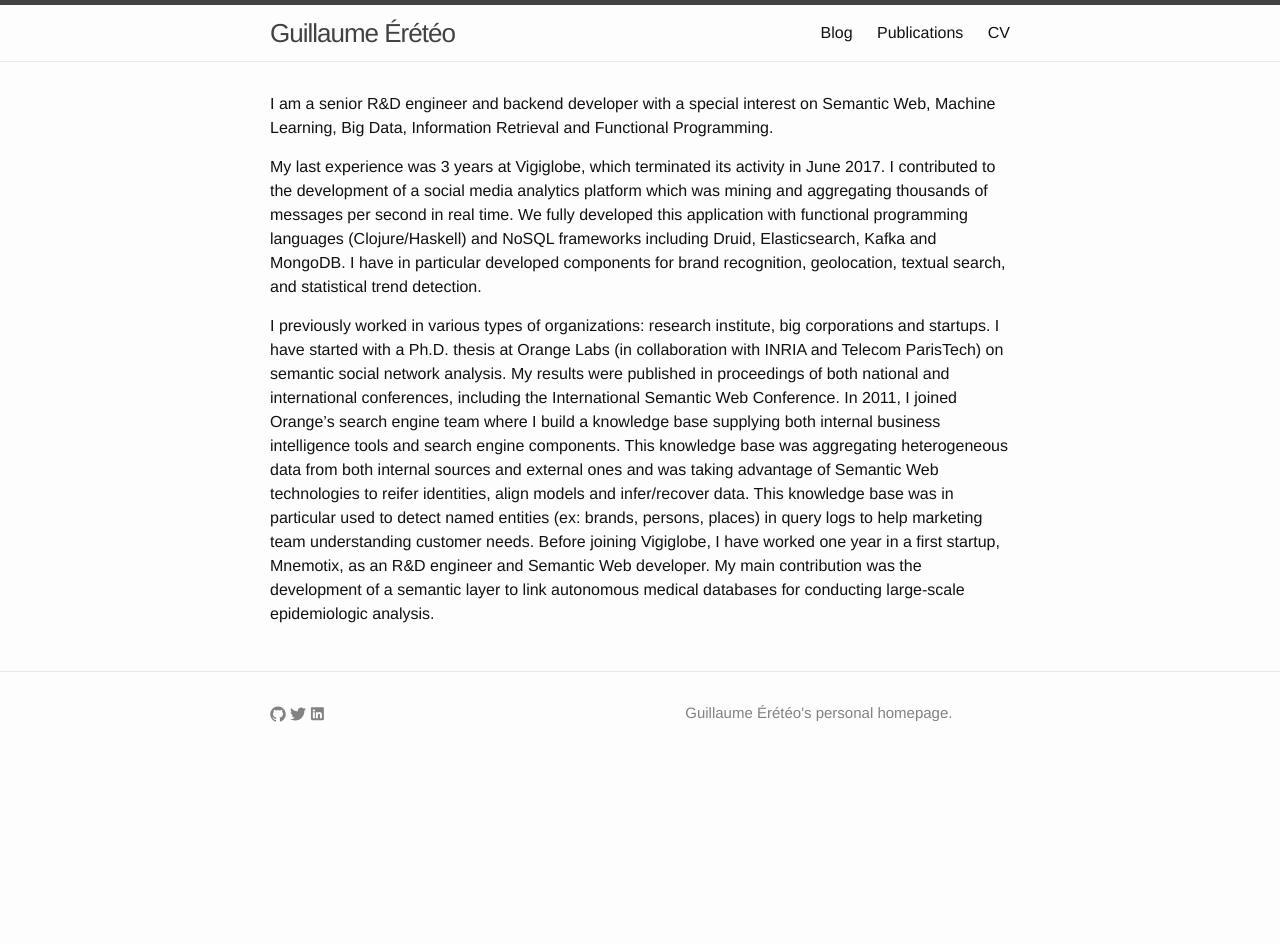
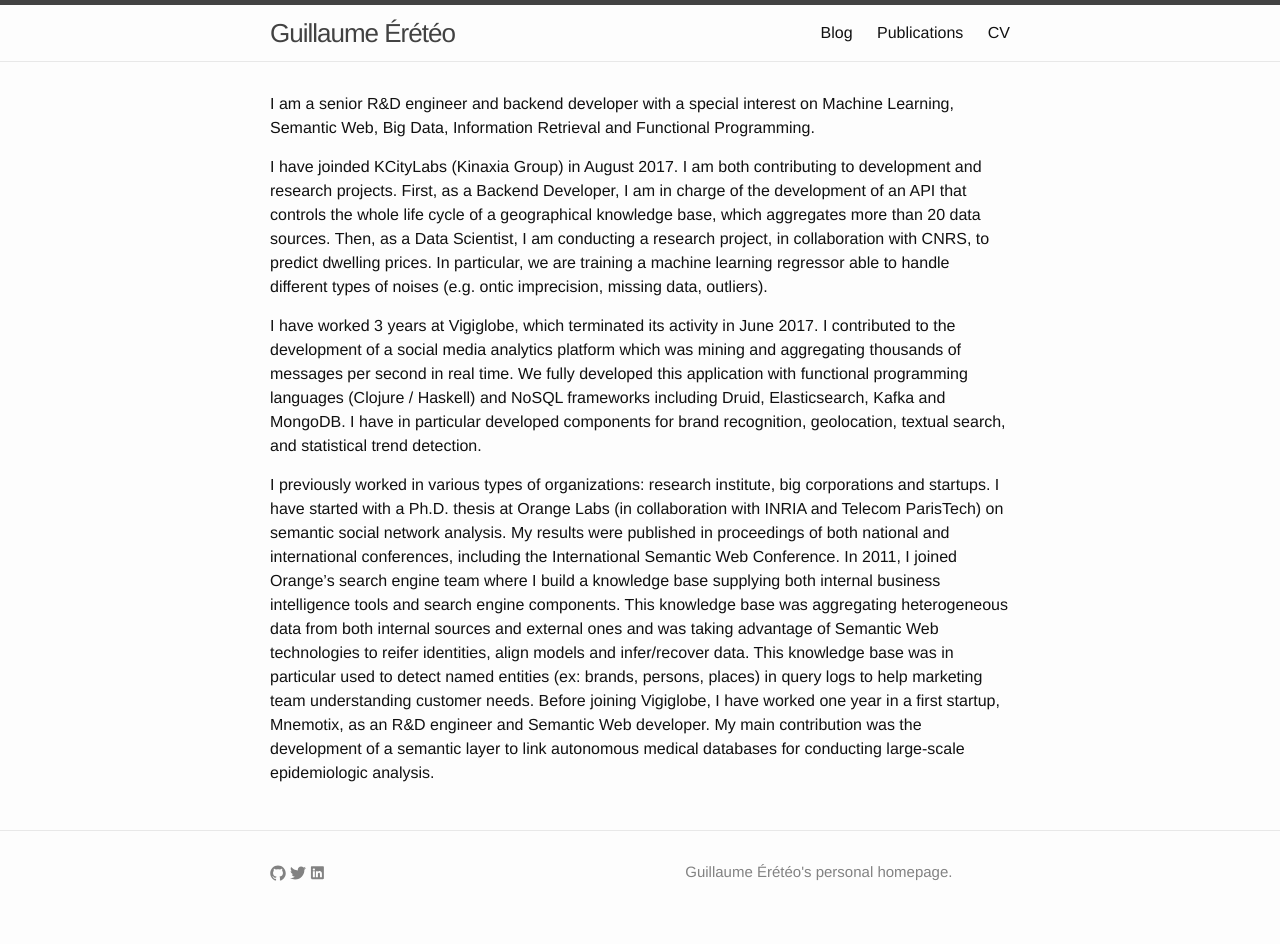
Before and after one commit to ereteog/ereteog.github.io, a Jekyll site: the page built from index.html, in a window 1280 px wide. Built offline with Jekyll 4.4.1, drawn with Linux system fonts in a browser that asks for light colours; comment, search, counter and statistics services are not loaded; before the commit the page ends 900 px from its top, so only the background shows below that.

Commit message:
updated my experience

```diff
--- a/index.html
+++ b/index.html
@@ -5,10 +5,14 @@
 <div class="home">
 
     <p>
-        I am a senior R&D engineer and backend developer with a special interest on Semantic Web, Machine Learning, Big Data, Information Retrieval and Functional Programming.
+        I am a senior R&D engineer and backend developer with a special interest on Machine Learning, Semantic Web, Big Data, Information Retrieval and Functional Programming.
+    </p>
+
+    <p>
+        I have joinded KCityLabs (Kinaxia Group) in August 2017. I am both contributing to development and research projects. First, as a Backend Developer, I am in charge of the development of an API that controls the whole life cycle of a geographical knowledge base, which aggregates more than 20 data sources. Then, as a Data Scientist, I am conducting a research project, in collaboration with CNRS, to predict dwelling prices. In particular, we are training a machine learning regressor able to handle different types of noises (e.g. ontic imprecision, missing data, outliers).
     </p>
 <p>
-My last experience was 3 years at Vigiglobe, which terminated its activity in June 2017. I contributed to the development of a social media analytics platform which was mining and aggregating thousands of messages per second in real time. We fully developed this application with functional programming languages (Clojure/Haskell) and NoSQL frameworks including Druid, Elasticsearch, Kafka and MongoDB. I have in particular developed components for brand recognition, geolocation, textual search, and statistical trend detection.
+I have worked 3 years at Vigiglobe, which terminated its activity in June 2017. I contributed to the development of a social media analytics platform which was mining and aggregating thousands of messages per second in real time. We fully developed this application with functional programming languages (Clojure / Haskell) and NoSQL frameworks including Druid, Elasticsearch, Kafka and MongoDB. I have in particular developed components for brand recognition, geolocation, textual search, and statistical trend detection.
 </p>
 <p>
 I previously worked in various types of organizations: research institute, big corporations and startups. I have started with a Ph.D. thesis at Orange Labs (in collaboration with INRIA and Telecom ParisTech) on semantic social network analysis. My results were published in proceedings of both national and international conferences, including the International Semantic Web Conference. In 2011, I joined Orange’s search engine team where I build a knowledge base supplying both internal business intelligence tools and search engine components. This knowledge base was aggregating heterogeneous data from both internal sources and external ones and was taking advantage of Semantic Web technologies to reifer identities, align models and infer/recover data. This knowledge base was in particular used to detect named entities (ex: brands, persons, places) in query logs to help marketing team understanding customer needs. Before joining Vigiglobe, I have worked one year in a first startup, Mnemotix, as an R&D engineer and Semantic Web developer. My main contribution was the development of a semantic layer to link autonomous medical databases for conducting large-scale epidemiologic analysis.
```
Also changed, not shown: 1 other file.
